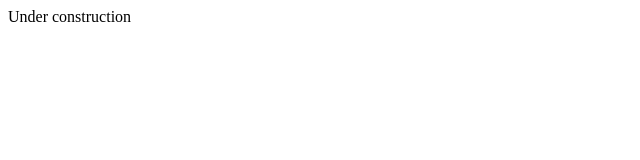
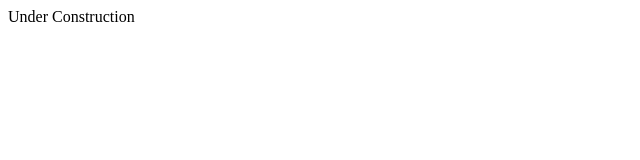
Before and after one commit to BenSeefeldt/wedding_web, a plain HTML site: page photos.html in a window 1280 px wide. Shown: the full height of the page, 0-640 px from the left. Drawn offline with Linux system fonts and the light colour scheme.

Commit message:
Fixed Capitalization
Capitalized the C in the photos file.

```diff
--- a/photos.html
+++ b/photos.html
@@ -3,7 +3,7 @@
 <head>
 </head>
 <body>
-Under construction
+Under Construction
 </body>
 
 </html>
```
